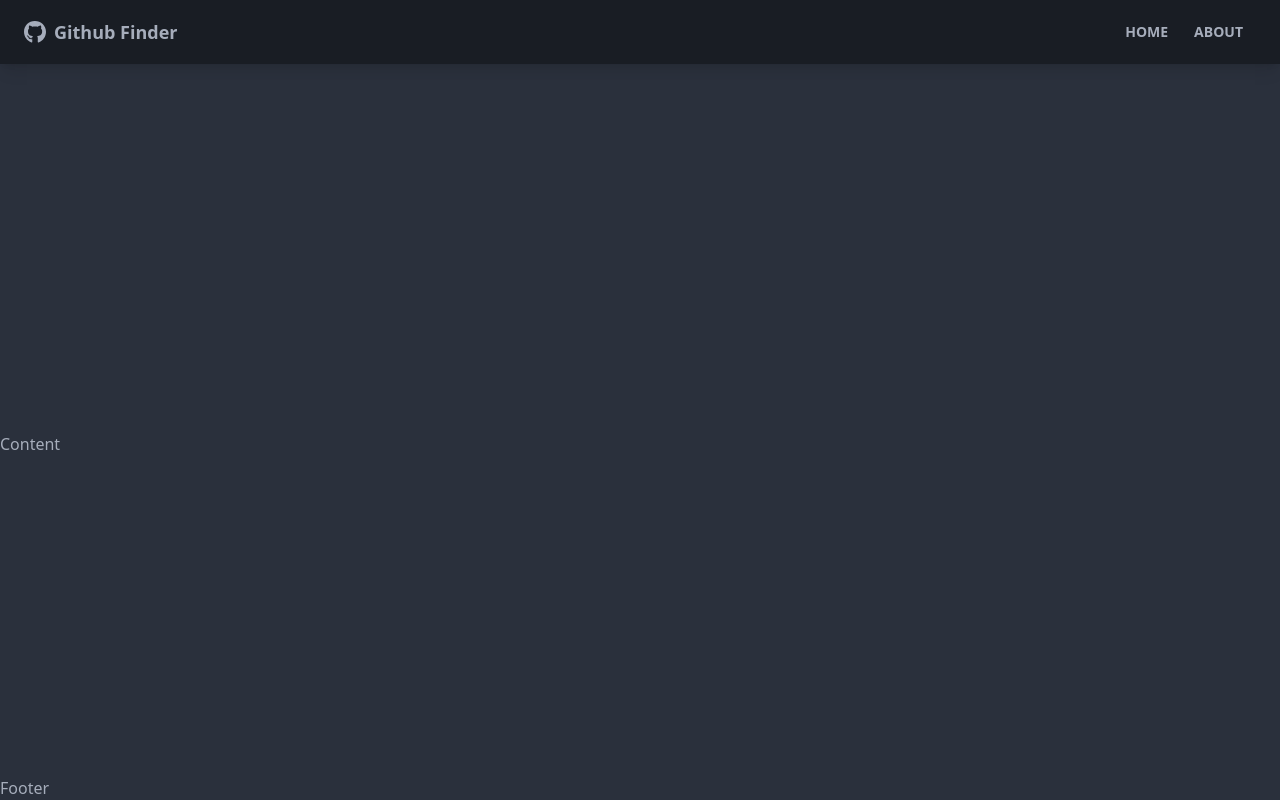
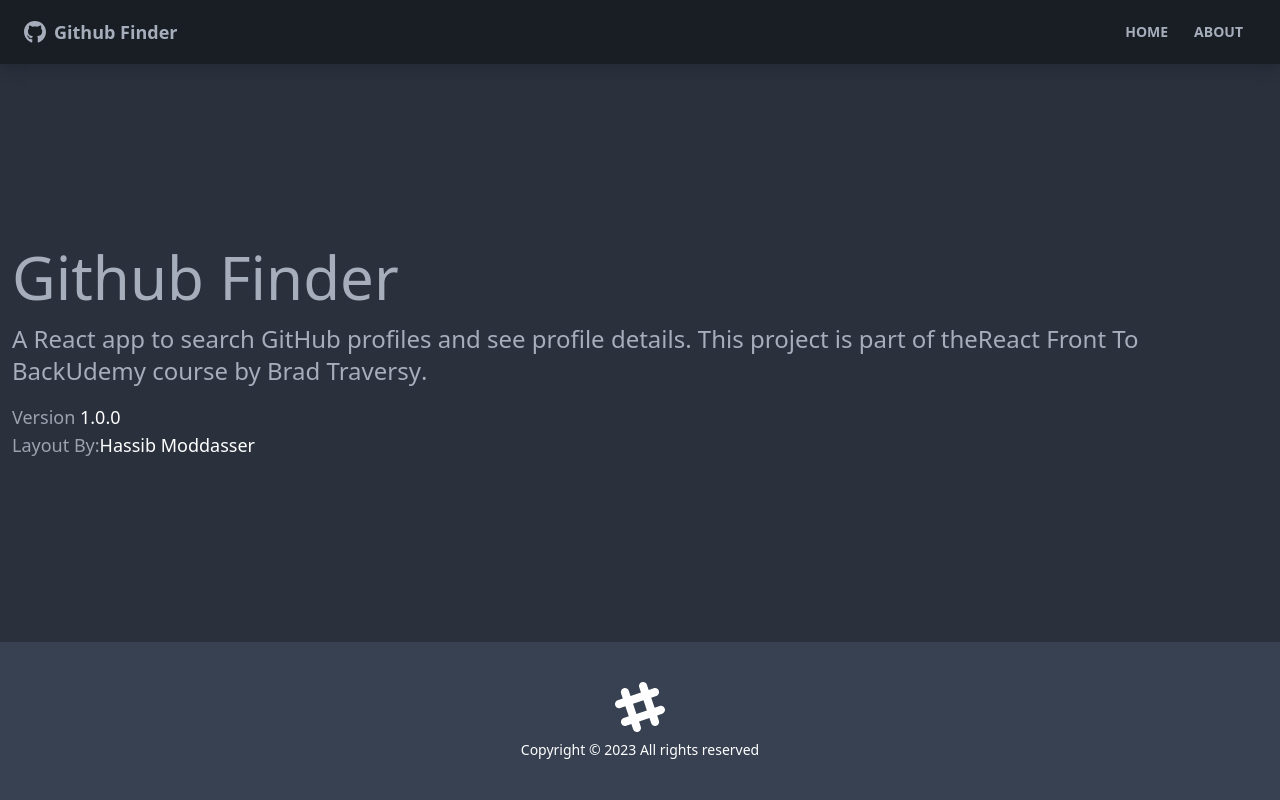
Before and after one commit to nigupta29/github-finder-project-brad, a React (Vite) app: page /about in a window 1280 px wide. Built offline with nearby package versions, Linux system fonts and the light colour scheme.

Commit message:
add basic page layouts

```diff
--- a/src/App.jsx
+++ b/src/App.jsx
@@ -1,13 +1,23 @@
-import { BrowserRouter as Router } from 'react-router-dom'
+import { Route, BrowserRouter as Router, Routes } from 'react-router-dom'
+import Footer from './components/layouts/Footer'
 import Navbar from './components/layouts/Navbar'
+import About from './pages/About'
+import Home from './pages/Home'
+import NotFound from './pages/NotFound'
 
 export default function App() {
   return (
     <Router>
       <div className="flex flex-col justify-between h-screen">
         <Navbar />
-        <main>Content</main>
-        <footer>Footer</footer>
+        <main className="container mx-auto px-3 pb-12">
+          <Routes>
+            <Route path="/" element={<Home />} />
+            <Route path="/about" element={<About />} />
+            <Route path="*" element={<NotFound />} />
+          </Routes>
+        </main>
+        <Footer />
       </div>
     </Router>
   )
--- /dev/null
+++ b/src/components/layouts/Footer.jsx
@@ -0,0 +1,24 @@
+function Footer() {
+  const footerYear = new Date().getFullYear()
+
+  return (
+    <footer className="footer p-10 bg-gray-700 text-primary-content footer-center">
+      <div>
+        <svg
+          width="50"
+          height="50"
+          viewBox="0 0 24 24"
+          xmlns="http://www.w3.org/2000/svg"
+          fillRule="evenodd"
+          clipRule="evenodd"
+          className="inline-block fill-current"
+        >
+          <path d="M22.672 15.226l-2.432.811.841 2.515c.33 1.019-.209 2.127-1.23 2.456-1.15.325-2.148-.321-2.463-1.226l-.84-2.518-5.013 1.677.84 2.517c.391 1.203-.434 2.542-1.831 2.542-.88 0-1.601-.564-1.86-1.314l-.842-2.516-2.431.809c-1.135.328-2.145-.317-2.463-1.229-.329-1.018.211-2.127 1.231-2.456l2.432-.809-1.621-4.823-2.432.808c-1.355.384-2.558-.59-2.558-1.839 0-.817.509-1.582 1.327-1.846l2.433-.809-.842-2.515c-.33-1.02.211-2.129 1.232-2.458 1.02-.329 2.13.209 2.461 1.229l.842 2.515 5.011-1.677-.839-2.517c-.403-1.238.484-2.553 1.843-2.553.819 0 1.585.509 1.85 1.326l.841 2.517 2.431-.81c1.02-.33 2.131.211 2.461 1.229.332 1.018-.21 2.126-1.23 2.456l-2.433.809 1.622 4.823 2.433-.809c1.242-.401 2.557.484 2.557 1.838 0 .819-.51 1.583-1.328 1.847m-8.992-6.428l-5.01 1.675 1.619 4.828 5.011-1.674-1.62-4.829z"></path>
+        </svg>
+        <p>Copyright &copy; {footerYear} All rights reserved</p>
+      </div>
+    </footer>
+  )
+}
+
+export default Footer
--- /dev/null
+++ b/src/pages/About.jsx
@@ -0,0 +1,28 @@
+export default function About() {
+  return (
+    <>
+      <h1 className="text-6xl mb-4">Github Finder</h1>
+      <p className="mb-4 text-2xl font-light">
+        A React app to search GitHub profiles and see profile details. This
+        project is part of the
+        <a href="https://www.udemy.com/course/modern-react-front-to-back/">
+          React Front To Back
+        </a>
+        Udemy course by
+        <strong>
+          <a href="https://traversymedia.com"> Brad Traversy</a>
+        </strong>
+        .
+      </p>
+      <p className="text-lg text-gray-400">
+        Version <span className="text-white">1.0.0</span>
+      </p>
+      <p className="text-lg text-gray-400">
+        Layout By:
+        <a className="text-white" href="https://twitter.com/hassibmoddasser">
+          Hassib Moddasser
+        </a>
+      </p>
+    </>
+  )
+}
--- /dev/null
+++ b/src/pages/Home.jsx
@@ -0,0 +1,3 @@
+export default function Home() {
+  return <div>Home</div>
+}
--- /dev/null
+++ b/src/pages/NotFound.jsx
@@ -0,0 +1,18 @@
+import { FaHome } from 'react-icons/fa'
+import { Link } from 'react-router-dom'
+export default function NotFound() {
+  return (
+    <div className="hero">
+      <div className="text-center hero-content">
+        <div className="max-w-lg">
+          <h1 className="text-8xl font-bold mb-8">Oops!</h1>
+          <p className="text-5xl mb-8">404 - Page Not Found!</p>
+          <Link className="btn btn-primary btn-lg" to="/">
+            <FaHome className="mr-2" />
+            Back To Home
+          </Link>
+        </div>
+      </div>
+    </div>
+  )
+}
```
